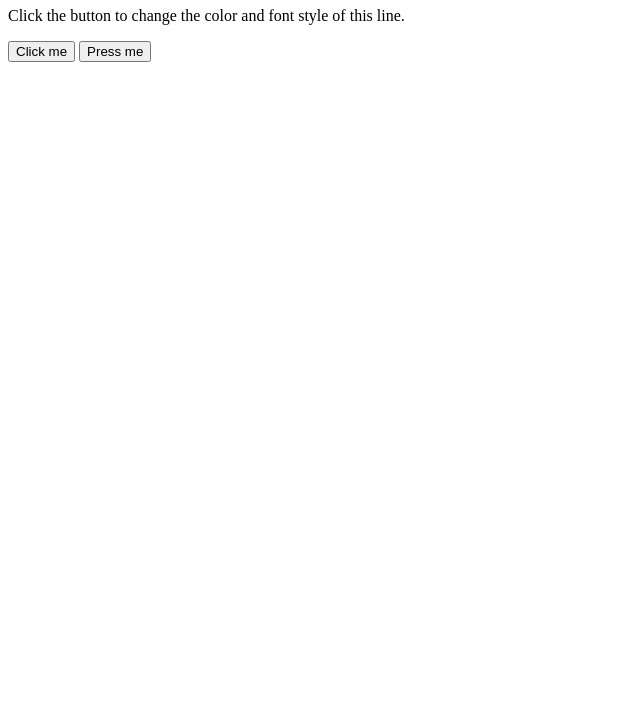
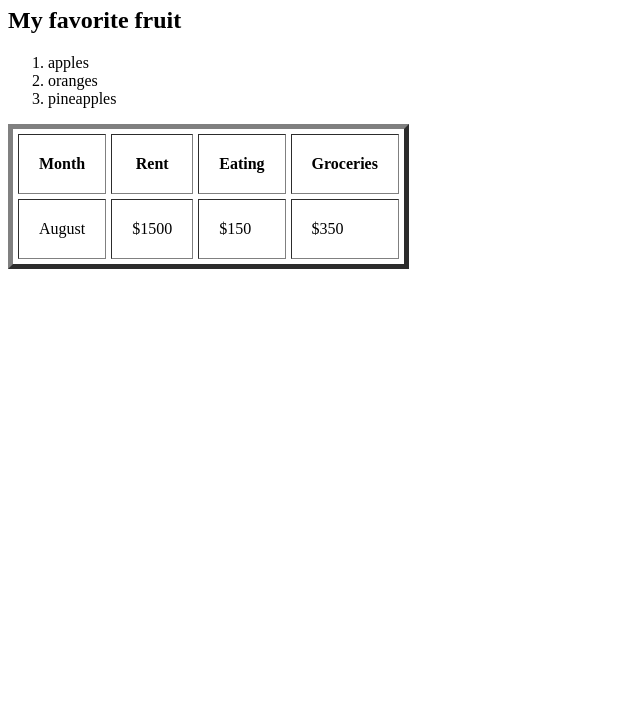
Before and after one commit to PuppyDiary/PuppyDiary.github.io, a plain HTML site: page index.html in a window 1280 px wide. Shown: the part 73-800 px from the top of the page, without its empty margins (0-640 px from the left). Drawn offline with Linux system fonts and the light colour scheme.

Commit message:
Update index.html

```diff
--- a/index.html
+++ b/index.html
@@ -1,13 +1,30 @@
 <!DOCTYPE html>
-<html>
+<html lang="en">
 <head>
-  <title>Javascript</title>
-   <script src="script.js"></script>
-    </head>
-     <body>
-          <h1>Click the button to have some fun.</h1>
-            <p id="demo">Click the button to change the color and font style of this line.</p>
-           <button onclick="sayHello()">Click me</button>
-           <button onclick="sayHello()">Press me</button>
-     </body>
-     </html>
+  <meta charset="utf-8">
+  <title>My Web Page</title>
+</head>
+<body>
+  <h1>My Second Website</h1>
+  <h2>My favorite fruit</h2>
+  <ol>
+    <li>apples</li>
+    <li>oranges</li>
+    <li>pineapples</li>
+  </ol>
+  <table border="5" cellpadding="20" cellspacing="5">
+   <tr>
+      <th>Month</th>
+      <th>Rent</th>
+      <th>Eating</th>
+      <th>Groceries</th>
+    </tr>
+   <tr>
+       <td>August</td>
+       <td>$1500</td>
+       <td>$150</td>
+       <td>$350</td>
+    </tr>
+  </table>
+</body>
+</html>
```
